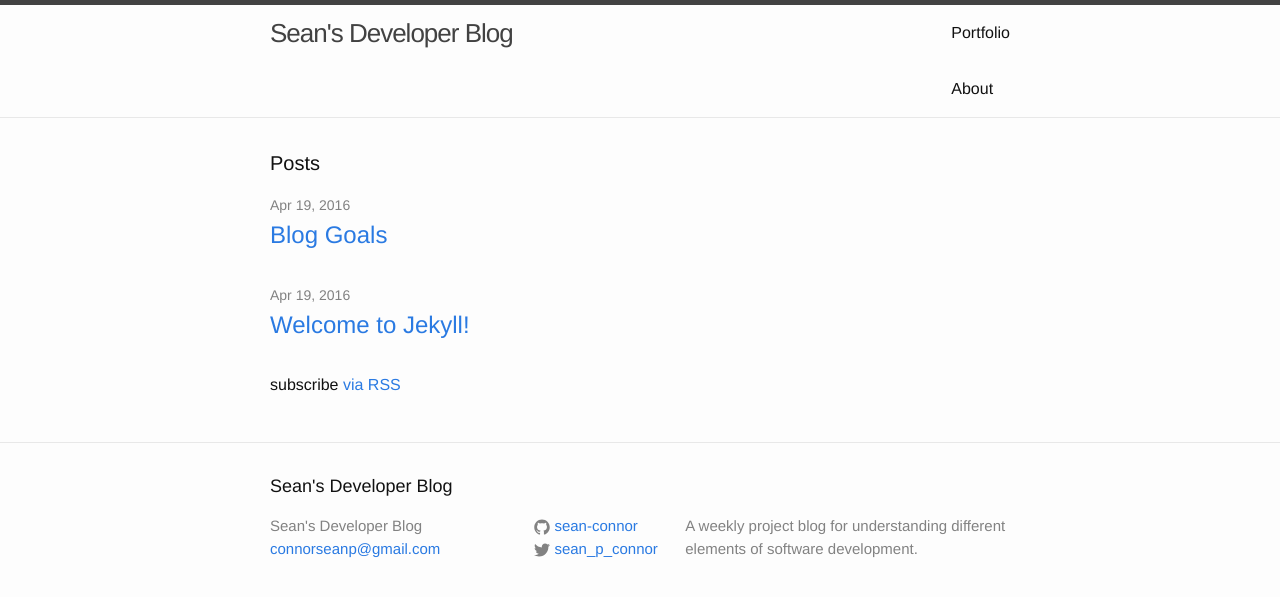
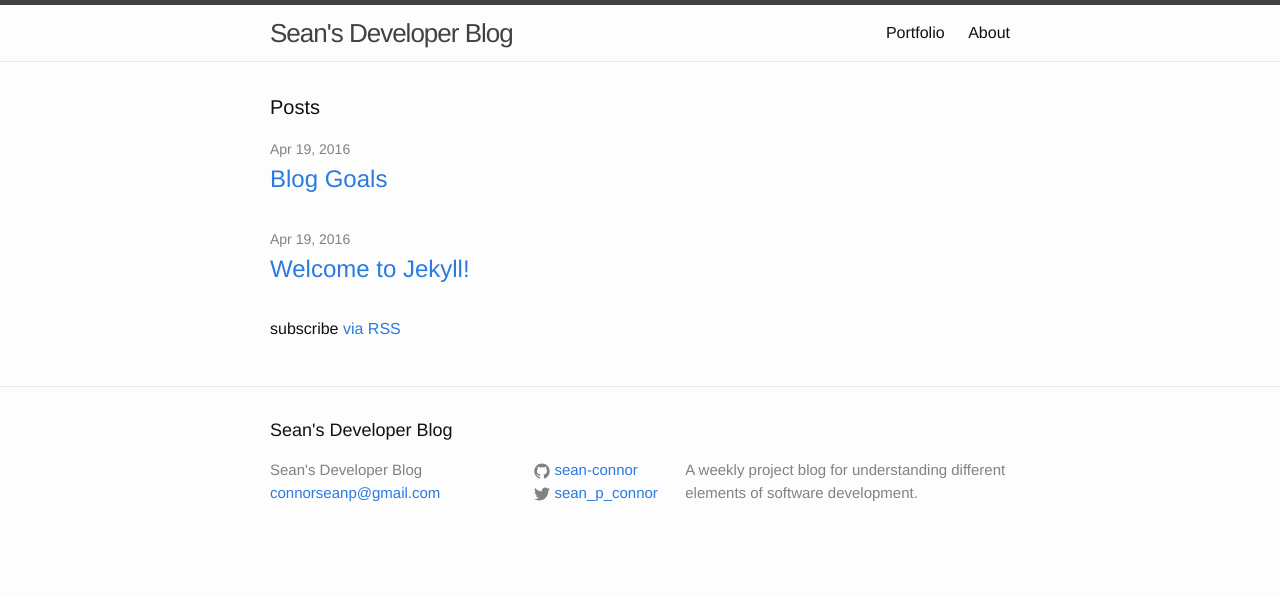
Before and after one commit to sean-connor/blog, a Jekyll site: the page built from index.html, in a window 1280 px wide. Shown: the top 597 px of the page. Built offline with Jekyll 4.4.1, drawn with Linux system fonts in a browser that asks for light colours.

Commit message:
reformat blog

```diff
--- a/_includes/header.html
+++ b/_includes/header.html
@@ -14,8 +14,6 @@
       </a>
       <div class="trigger">
         <a class="page-link" href="http://seanconnor.me" target="_blank">Portfolio</a>
-      </div>
-      <div class="trigger">
         {% for my_page in site.pages %}
           {% if my_page.title %}
           <a class="page-link" href="{{ my_page.url | prepend: site.baseurl }}">{{ my_page.title }}</a>
```
